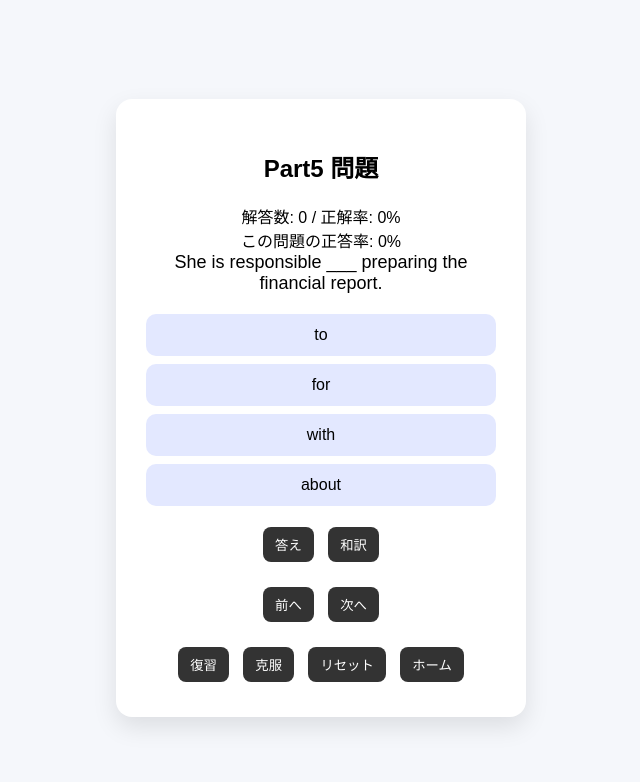
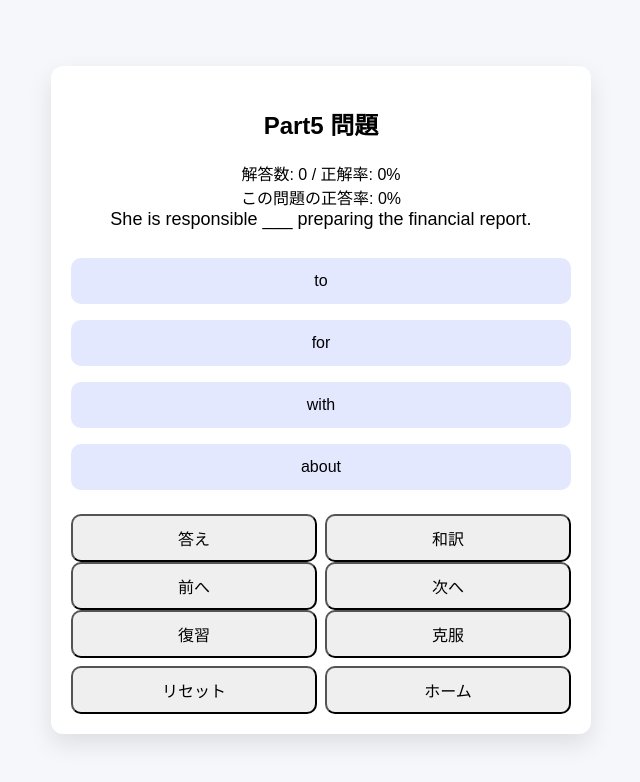
Before and after one commit to Riki11200/TOEIC_Study, a plain HTML site: page practice5.html in a window 1280 px wide. Shown: the whole page, without its empty margins (319-959 px from the left). Drawn offline with Linux system fonts and the light colour scheme.

Commit message:
スマホ用UI対応

```diff
--- a/practice5.html
+++ b/practice5.html
@@ -2,6 +2,7 @@
 <html lang="ja">
 <head>
   <meta charset="UTF-8" />
+  <meta name="viewport" content="width=device-width, initial-scale=1.0">
   <title>Part5 練習</title>
   <link rel="stylesheet" href="style.css" />
 </head>
--- a/style.css
+++ b/style.css
@@ -1,20 +1,20 @@
-/* style.css */
-
 body {
   font-family: sans-serif;
   background: #f5f7fb;
   display: flex;
   justify-content: center;
   align-items: center;
-  height: 100vh;
+  min-height: 100vh;
+  margin: 0;
 }
 
-/* カード */
+/* 共通カード */
 .container {
+  width: 92%;
+  max-width: 500px;
   background: white;
-  padding: 30px;
-  border-radius: 16px;
-  width: 350px;
+  padding: 20px;
+  border-radius: 12px;
   box-shadow: 0 10px 25px rgba(0,0,0,0.1);
   text-align: center;
 }
@@ -27,46 +27,37 @@ body {
 
 /* 選択肢 */
 #choices button {
-  display: block;
   width: 100%;
   margin: 8px 0;
-  padding: 12px;
+  padding: 14px;
+  font-size: 16px;
   border-radius: 10px;
   border: none;
   background: #e3e8ff;
   cursor: pointer;
-  font-size: 16px;
-}
-
-#choices button:hover {
-  background: #cfd8ff;
 }
 
 /* 操作ボタン */
 .controls {
-  margin-top: 15px;
+  display: flex;
+  flex-wrap: wrap;
+  gap: 8px;
+  justify-content: center;
 }
 
 .controls button {
-  margin: 5px;
-  padding: 8px 12px;
-  border-radius: 8px;
-  border: none;
-  background: #333;
-  color: white;
-  cursor: pointer;
+  flex: 1 1 40%;
+  min-width: 120px;
 }
 
-.controls button:hover {
-  background: #555;
-}
+/* ホーム画面 */
 .home {
   background: #f5f7fb;
-  font-family: sans-serif;
   display: flex;
   justify-content: center;
   align-items: center;
-  height: 100vh;
+  min-height: 100vh;
+  margin: 0;
 }
 
 .menu {
@@ -77,27 +68,20 @@ body {
   box-shadow: 0 10px 25px rgba(0,0,0,0.1);
 }
 
-.menu h1 {
-  margin-bottom: 10px;
+/* ボタン共通 */
+button {
+  font-size: 16px;
+  padding: 10px;
+  border-radius: 10px;
+  cursor: pointer;
+  -webkit-tap-highlight-color: transparent;
 }
 
-.menu button {
-  display: block;
-  width: 200px;
-  margin: 10px auto;
-  padding: 12px;
-  border-radius: 10px;
-  border: none;
-  background: #4a6cf7;
-  color: white;
-  font-size: 16px;
-  cursor: pointer;
+button:active {
+  transform: scale(0.97);
 }
 
-.menu button:hover {
-  background: #3a5ae0;
-}
-
+/* 正解・不正解 */
 button.correct {
   background: #4caf50 !important;
   color: white;
```
Also changed, not shown: index.html (+1 -0 lines).
